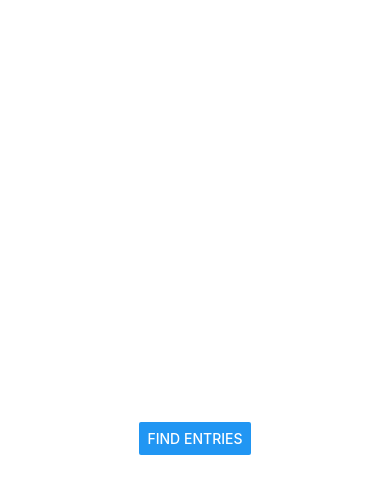
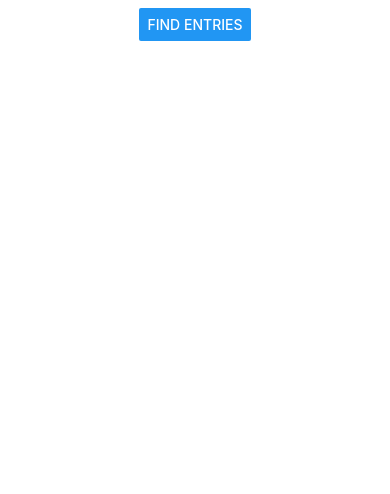
Before and after one commit to Ahsan4k/estatespace, a React Native app: screen / in a window 390 px wide. Shown: the top 494 px of the page. Built offline with nearby package versions, Linux system fonts and the light colour scheme.

Commit message:
second commit

```diff
--- a/App.js
+++ b/App.js
@@ -89,7 +89,7 @@ const App = () => {
         </View>
       </Modal>
       <ScrollView showsVerticalScrollIndicator={false}>
-        <View style={{marginTop: height * 0.5}}>
+        <View style={{marginTop: height * 0.01}}>
           <Button title="Find Entries" onPress={() => isModalVisible(true)} />
         </View>
         {data.map((item, index) => (
```
